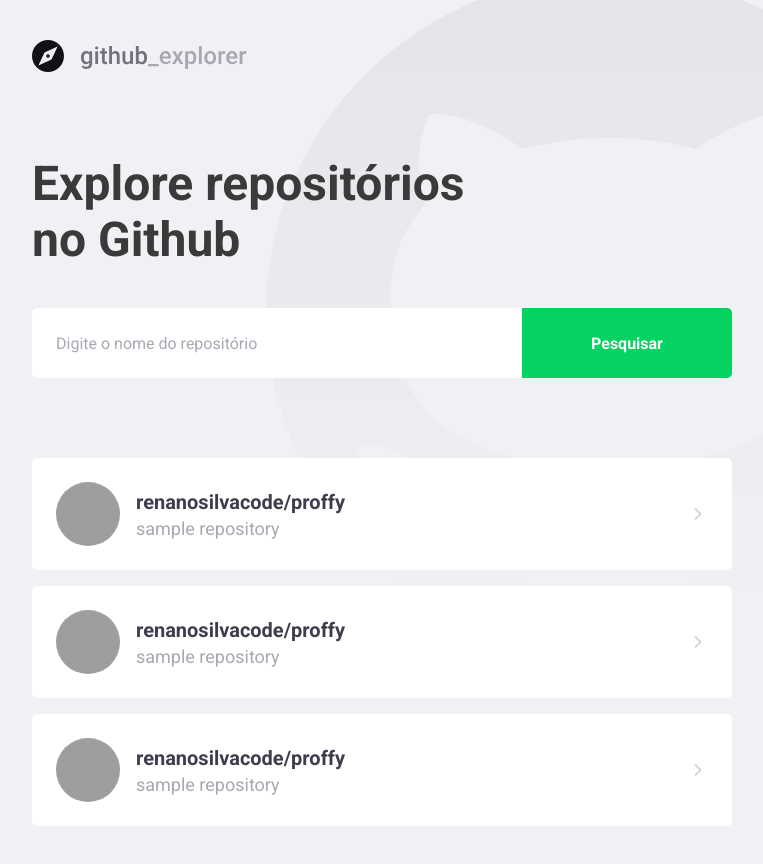
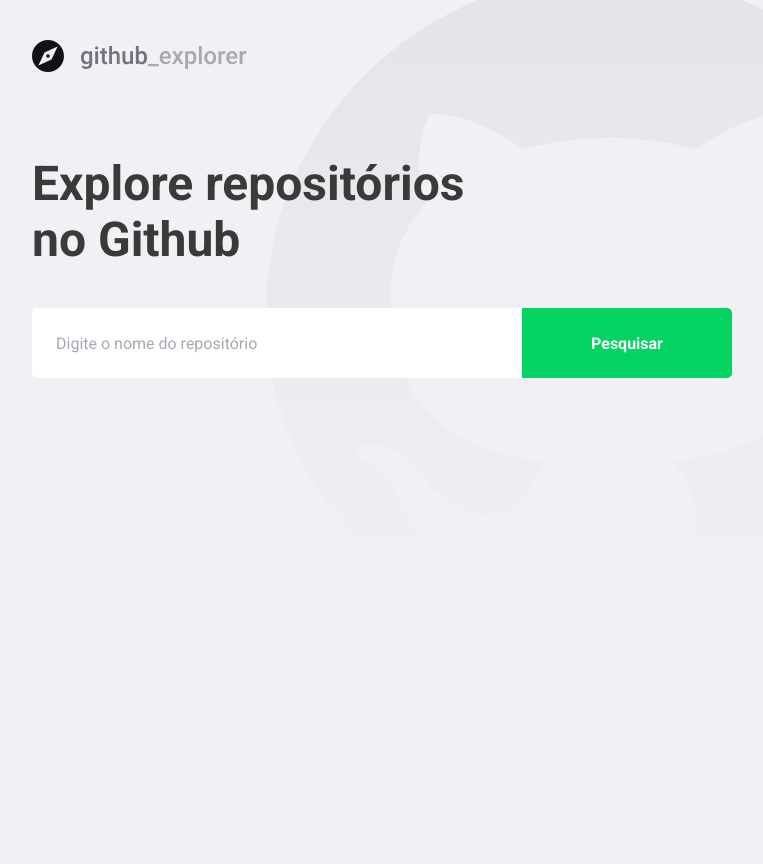
Before and after one commit to renanosilvacode/bootcamp-gostack-modules, a React (Create React App) app in the folder level-03/05-primeiro-projeto-react/: page / in a window 1280 px wide. Shown: the whole page, without its empty margins (148-911 px from the left). After the commit the page ends 800 px from the top, so only its background shows below. Built offline with nearby package versions, Linux system fonts and the light colour scheme; grey boxes are pictures that could not be loaded.

Commit message:
Connecting to the API

```diff
--- a/level-03/05-primeiro-projeto-react/package.json
+++ b/level-03/05-primeiro-projeto-react/package.json
@@ -10,6 +10,7 @@
     "@types/node": "^12.0.0",
     "@types/react": "^17.0.0",
     "@types/react-dom": "^17.0.0",
+    "axios": "^0.21.1",
     "polished": "^4.1.2",
     "react": "^17.0.2",
     "react-dom": "^17.0.2",
--- a/level-03/05-primeiro-projeto-react/src/pages/Dashboard/index.tsx
+++ b/level-03/05-primeiro-projeto-react/src/pages/Dashboard/index.tsx
@@ -1,49 +1,69 @@
-import React from 'react';
+import React, { useState, FormEvent } from 'react';
 import { FiChevronRight } from 'react-icons/fi';
+import api from '../../services/api';
 
 import logoImg from '../../assets/logo.svg'
 
 import { Title, Form, Repositories } from './styles'
 
+interface Repository {
+    full_name: string;
+    description: string;
+    owner: {
+        login: string;
+        avatar_url: string;
+    }
+
+}
+
 const Dashboard: React.FC = () => {
+
+    const [newRepo, setNewRepo] = useState('');
+    const [repositories, setRepositories] = useState<Repository[]>([]);
+
+    async function handleAddRepository(event: FormEvent<HTMLFormElement> ): Promise<void>{
+        event.preventDefault();
+
+        const response = await api.get<Repository>(`repos/${newRepo}`);
+
+        const repository = response.data;
+
+        setRepositories([...repositories, repository]);
+        setNewRepo('');
+    }
+
     return(
     <>
         <img src={logoImg} alt="Github Explorer" />
         <Title>Explore repositórios no Github</Title>
 
-        <Form>
-            <input placeholder="Digite o nome do repositório"/>
+        <Form onSubmit={handleAddRepository}>
+            <input
+                value={newRepo}
+                onChange={(e) => setNewRepo(e.target.value)}
+                placeholder="Digite o nome do repositório"
+            />
             <button type="submit">Pesquisar</button>
         </Form>
 
         <Repositories>
-            <a href="teste">
-                <img src="https://avatars.githubusercontent.com/u/25445892?v=4" alt="Renan Oliveira"/>
-                <div>
-                    <strong>renanosilvacode/proffy</strong>
-                    <p>sample repository</p>
-                </div>
 
-                <FiChevronRight size={20} />
-            </a>
-            <a href="teste">
-                <img src="https://avatars.githubusercontent.com/u/25445892?v=4" alt="Renan Oliveira"/>
-                <div>
-                    <strong>renanosilvacode/proffy</strong>
-                    <p>sample repository</p>
-                </div>
+            {repositories.map(repository=> (
 
-                <FiChevronRight size={20} />
-            </a>
-            <a href="teste">
-                <img src="https://avatars.githubusercontent.com/u/25445892?v=4" alt="Renan Oliveira"/>
-                <div>
-                    <strong>renanosilvacode/proffy</strong>
-                    <p>sample repository</p>
-                </div>
+                <a key={repository.full_name} href="teste">
+                    <img src={repository.owner.avatar_url}
+                        alt={repository.owner.login}
+                    />
+                    <div>
+                        <strong>{repository.full_name}</strong>
+                        <p>{repository.description}</p>
+                    </div>
 
-                <FiChevronRight size={20} />
-            </a>
+                    <FiChevronRight size={20} />
+                </a>
+            ))}
+
+
         </Repositories>
     </>
     )
--- a/level-03/05-primeiro-projeto-react/src/pages/Dashboard/styles.ts
+++ b/level-03/05-primeiro-projeto-react/src/pages/Dashboard/styles.ts
@@ -79,7 +79,8 @@
         }
 
         div{
-            margin-left: 16px;
+            margin-left: 0 16px;
+            flex: 1;
 
             strong{
                 font-size: 20px;
--- /dev/null
+++ b/level-03/05-primeiro-projeto-react/src/services/api.ts
@@ -0,0 +1,7 @@
+import axios from 'axios';
+
+const api = axios.create({
+    baseURL: 'https://api.github.com',
+})
+
+export default api;
```
Also changed, not shown: 1 other file (tests, documents, lock files or other folders).
